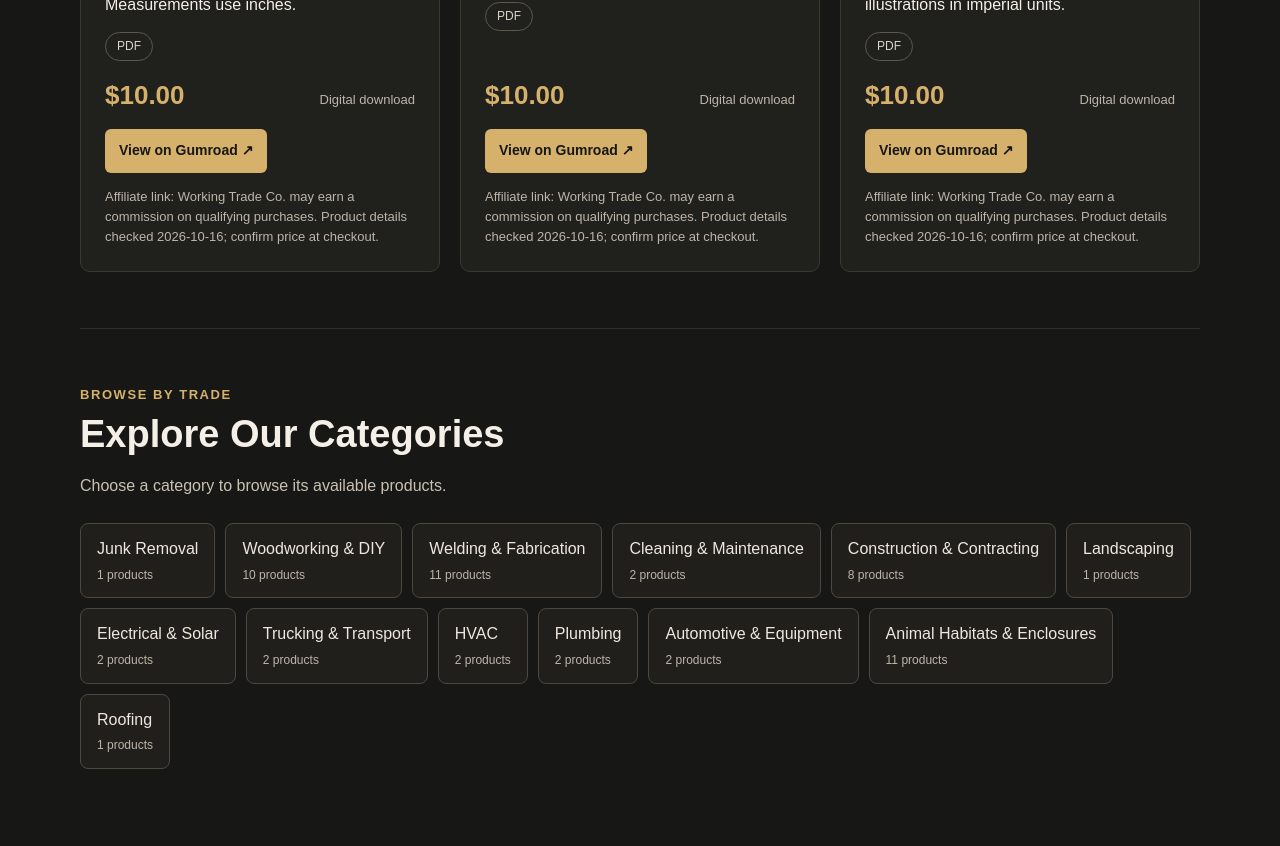
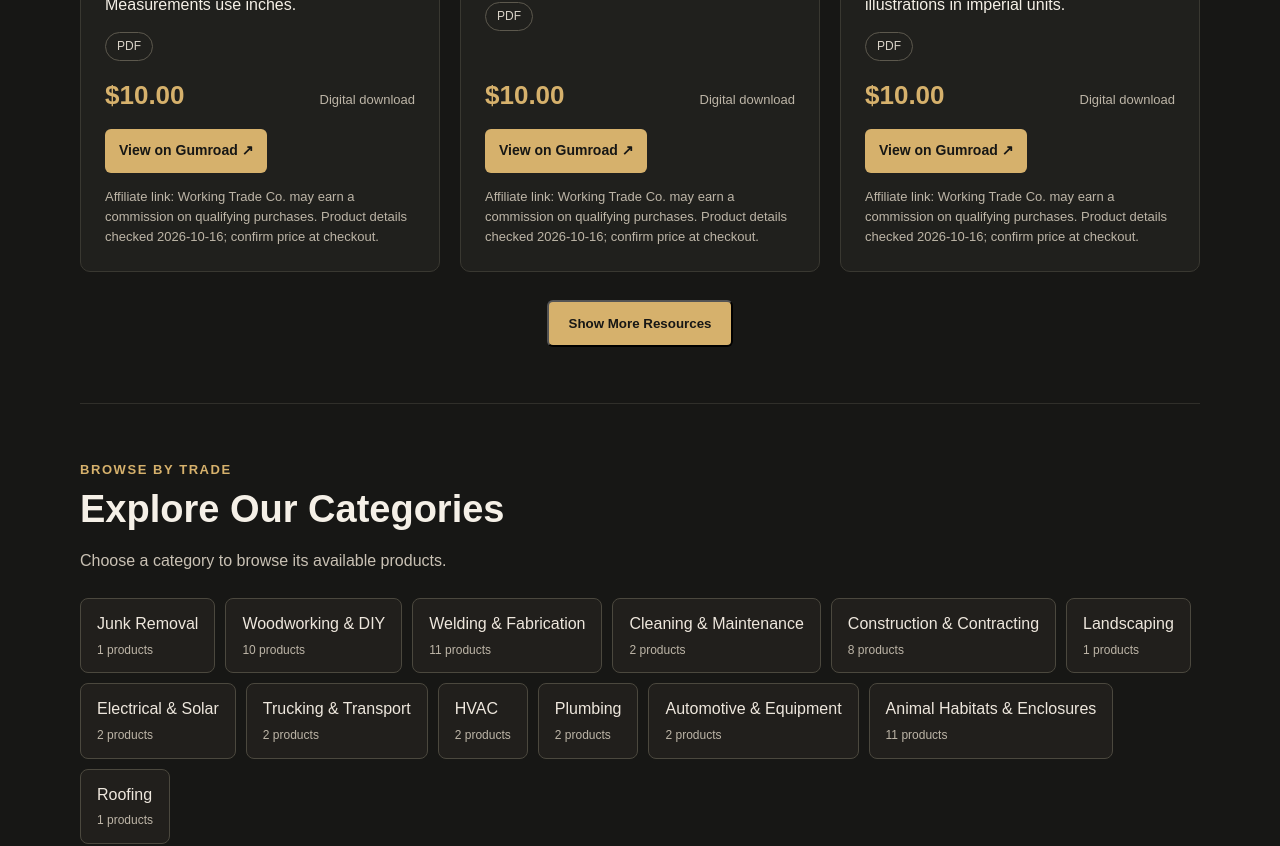
Before and after one commit to iroc46me-ui/working-trade-co, a Next.js app: page / in a window 1280 px wide. Shown: the part 1570-2416 px from the top of the page. Built offline with nearby package versions, Linux system fonts and the light colour scheme.

Commit message:
Improve PDF marketplace category browsing and show more

```diff
--- a/app/marketplace/CatalogClient.js
+++ b/app/marketplace/CatalogClient.js
@@ -14,7 +14,7 @@ export default function CatalogClient() {
   const [search, setSearch] = useState("");
   const [category, setCategory] = useState("All trades");
   const [sort, setSort] = useState("featured");
-
+const [showAll, setShowAll] = useState(false);
   const categories = useMemo(
     () => ["All trades", ...new Set(catalog.map((item) => item.category))],
     []
@@ -39,12 +39,17 @@ export default function CatalogClient() {
     });
   }, [search, category, sort]);
 
-  const visibleResults = !search.trim() && category === "All trades" ? results.slice(0, 6) : results;
+  const visibleResults =
+  !showAll && !search.trim()
+    ? results.slice(0, 6)
+    : results;
 
   const clearFilters = () => {
-    setSearch(""); setCategory("All trades"); setSort("featured");
-  };
-
+  setSearch("");
+  setCategory("All trades");
+  setSort("featured");
+  setShowAll(false);
+};
   return (
     <>
       <section className="catalog-section" aria-labelledby="browse-heading">
@@ -61,7 +66,14 @@ export default function CatalogClient() {
           </label>
           <label className="catalog-field">
             <span>Trade</span>
-            <select value={category} onChange={(e) => setCategory(e.target.value)} aria-label="Filter by trade">
+            <select
+  value={category}
+  onChange={(e) => {
+    setCategory(e.target.value);
+    setShowAll(false);
+  }}
+  aria-label="Filter by trade"
+>
               {categories.map((name) => <option key={name} value={name}>{name}</option>)}
             </select>
           </label>
@@ -78,7 +90,7 @@ export default function CatalogClient() {
         <div className="catalog-count" role="status" aria-live="polite">
           Showing {visibleResults.length} of {catalog.length} available {catalog.length === 1 ? "resource" : "resources"}
         </div>
-        {results.length > 0 ? (
+        {results.length > 0 && (
           <div className="catalog-grid">
             {visibleResults.map((product) => (
               <article className="card catalog-product" key={product.id}>
@@ -111,12 +123,38 @@ export default function CatalogClient() {
                 )}
               </article>
             ))}
+
           </div>
-        ) : (
+        )}
+
+        {!showAll &&
+  !search.trim() &&
+  results.length > 6 && (
+            <div style={{ textAlign: "center", marginTop: "28px" }}>
+              <button
+                type="button"
+                className="btn"
+                onClick={() => setShowAll(true)}
+              >
+                Show More Resources
+              </button>
+            </div>
+          )}
+
+        {results.length === 0 && (
           <div className="catalog-empty">
             <h3>No matching resources yet</h3>
-            <p>Try a different search, or check back as more approved products are added.</p>
-            <button type="button" onClick={clearFilters} className="catalog-clear">Clear filters</button>
+            <p>
+              Try a different search, or check back as more approved
+              products are added.
+            </p>
+            <button
+              type="button"
+              onClick={clearFilters}
+              className="catalog-clear"
+            >
+              Clear filters
+            </button>
           </div>
         )}
       </section>
@@ -133,7 +171,11 @@ export default function CatalogClient() {
               className="catalog-category"
               href="#browse-heading"
               style={{ textDecoration: "none" }}
-              onClick={() => { setCategory(name); setSearch(""); }}
+              onClick={() => {
+  setCategory(name);
+  setSearch("");
+  setShowAll(false);
+}}
             >
               {name}
               <small>{catalog.filter((item) => item.category === name).length} products</small>
```
